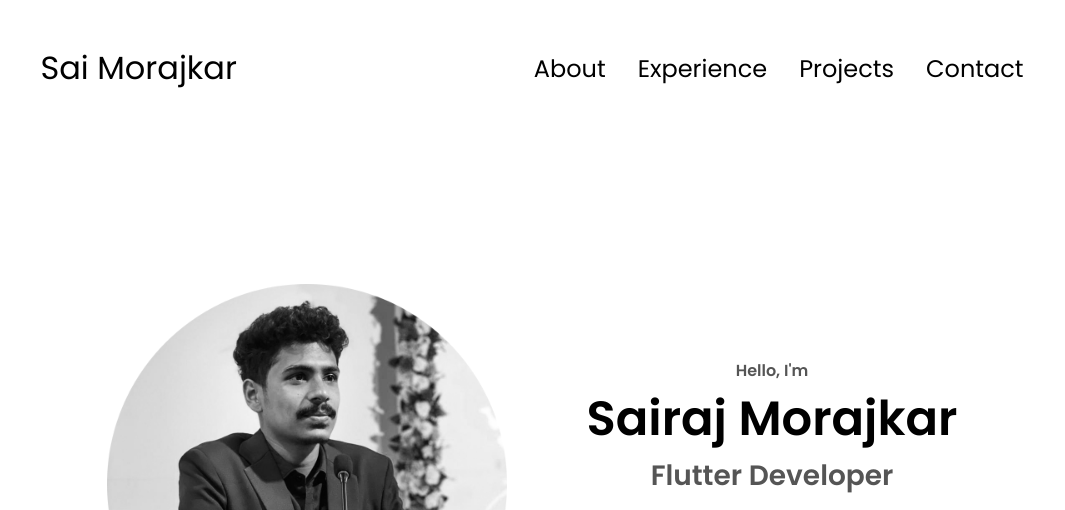
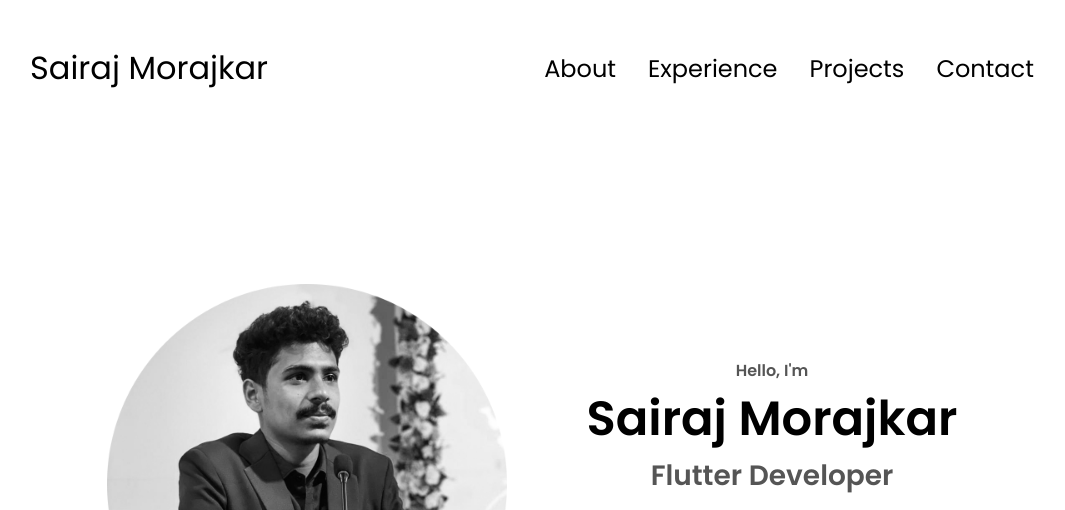
Before and after one commit to Groot26/MyPortfolio, a plain HTML site: page index.html in a window 1280 px wide. Shown: the top 510 px of the page, without its empty margins (108-1173 px from the left). Drawn offline with Linux system fonts and the light colour scheme.

Commit message:
logo change

```diff
--- a/index.html
+++ b/index.html
@@ -42,7 +42,7 @@
 <body>
 
     <nav id="desktop-nav">
-        <div class="logo">Sai Morajkar</div>
+        <div class="logo">Sairaj Morajkar</div>
         <div>
             <ul class="nav-links">
                 <li><a href="#about">About</a></li>
```
